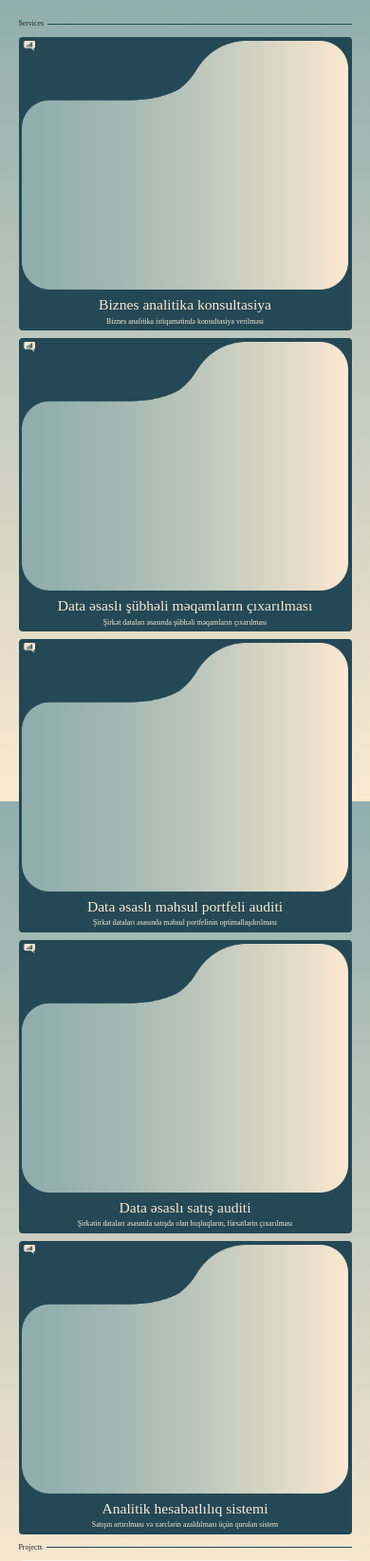
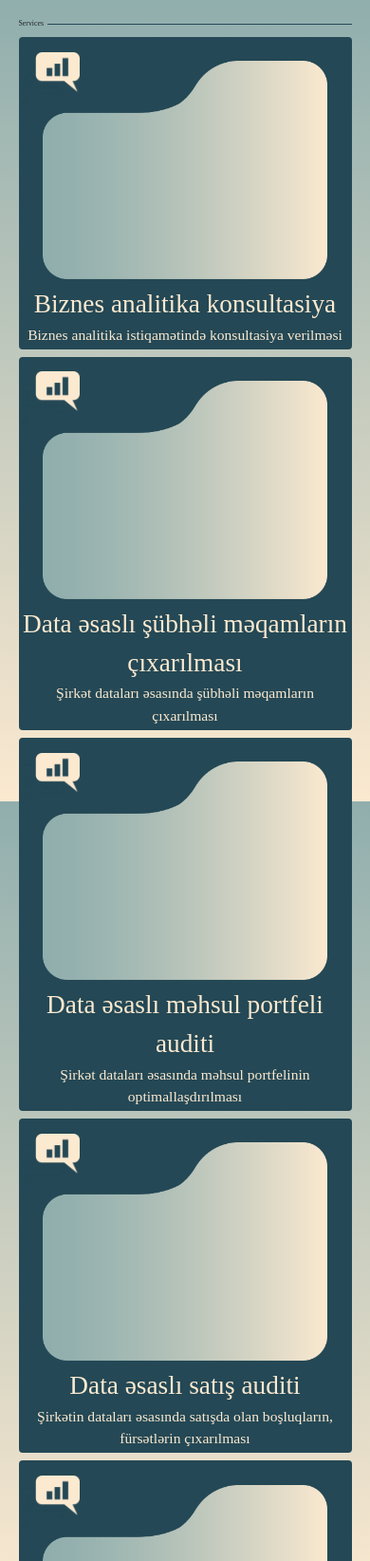
Before and after one commit to JackS0l0/data, a Django app: page / in a window 390 px wide. Shown: the part 844-2488 px from the top of the page at 95% size. Run offline with Django 5.2, Linux system fonts and the light colour scheme; data comes from the database, SQL or seed files in the repository; both versions use the stored data as it was after the commit; some libraries are stand-ins or nearby versions; some web fonts are replaced; grey boxes are pictures that could not be loaded.

Commit message:
modified:   app/__pycache__/urls.cpython-313.pyc 	modified:   app/urls.py 	modified:   contents/__pycache__/views.cpython-313.pyc 	modified:   contents/views.py 	modified:   db.sqlite3 	modified:   main/__pycache__/views.cpython-313.pyc 	modified:   static/css/style.css 	modified:   static/css/style.css.map 	modified:   static/css/style.scss 	modified:   staticfiles/css/style.css 	modified:   staticfiles/css/style.css.map 	modified:   staticfiles/css/style.scss 	modified:   templates/index.html 	modified:   templates/post.html

```diff
--- a/app/urls.py
+++ b/app/urls.py
@@ -10,5 +10,6 @@ urlpatterns = [
     re_path(r'^static/(?P<path>.*)$', serve,{'document_root': settings.STATIC_ROOT}),
     path('admin/', admin.site.urls),
     path('',mainviews.index,name='index'),
-    path('service/<str:slug>/',contentsviews.ServicesDetailView.as_view(),name='post'),
+    path('service/<str:slug>/',contentsviews.ServicesDetailView.as_view(),name='post_service'),
+    path('project/<str:slug>/',contentsviews.ProjectsDetailView.as_view(),name='post_project'),
 ]+static(settings.STATIC_URL, document_root=settings.STATIC_ROOT)
--- a/static/css/style.css
+++ b/static/css/style.css
@@ -183,7 +183,7 @@ body main .projectBlock div .projectBox {
   height: 20vw;
 }
 body main .projectBlock div .projectBox a img {
-  padding: 0.5vw;
+  padding: 1vw;
   width: 100%;
   height: 100%;
   -o-object-fit: cover;
@@ -325,11 +325,20 @@ body main .blogsBlock .blogBox:hover .info .name {
   body main .carsBlock .cardbox {
     width: 100%;
   }
+  body main .carsBlock .cardbox .cardlogo {
+    top: 4vw;
+  }
+  body main .carsBlock .cardbox .cardlogo img {
+    width: 16vw;
+  }
+  body main .carsBlock .cardbox .folder {
+    margin: 6vw 6vw 1vw 6vw;
+  }
   body main .carsBlock .cardbox .info .name {
-    font-size: 4vw;
+    font-size: 7vw;
   }
   body main .carsBlock .cardbox .info .desc {
-    font-size: 2vw;
+    font-size: 4vw;
   }
   body main .projectBlock div .projectBox {
     width: 100%;
--- a/static/css/style.scss
+++ b/static/css/style.scss
@@ -193,7 +193,7 @@ body{
                     height: 20vw;
                     a{
                         img{
-                            padding: 0.5vw;
+                            padding: 1vw;
                             width: 100%;
                             height: 100%;
                             object-fit: cover;
@@ -357,12 +357,21 @@ body{
                 grid-template-columns: auto;
                 .cardbox{
                     width: 100%;
+                    .cardlogo{
+                        top: 4vw;
+                        img{
+                            width: 16vw;
+                        }
+                    }
+                    .folder{
+                        margin: 6vw 6vw 1vw 6vw;
+                    }
                     .info{
                         .name{
-                            font-size: 4vw;
+                            font-size: 7vw;
                         }
                         .desc{
-                            font-size: 2vw;
+                            font-size: 4vw;
                         }
                     }
                 }
--- a/templates/index.html
+++ b/templates/index.html
@@ -13,7 +13,7 @@
                     <div class="folder">
                         <img src="{% static 'media/f1.png' %}">
                         <div class="seemore">
-                            <a href="{% url 'post' service.slug %}">See more</a>
+                            <a href="{% url 'post_service' service.slug %}">See more</a>
                         </div>
                     </div>
                     <div class="info">
@@ -34,7 +34,7 @@
             {% for project in projects %}
                 <div>
                     <div class="projectBox">
-                        <a href="{% url 'index' %}"><img src="{{project.img}}"></a>
+                        <a href="{% url 'post_project' project.slug %}"><img src="{{project.img}}"></a>
                     </div>
                 </div>
             {% endfor %}
--- a/templates/post.html
+++ b/templates/post.html
@@ -3,7 +3,7 @@
 {% block main %}
     <main>
         <div class="postPage">
-
+            {{object.name}}
         </div>
     </main>
 {% endblock %}
```
Also changed, not shown: contents/views.py (+9 -0 lines), db.sqlite3, 4 other files.
